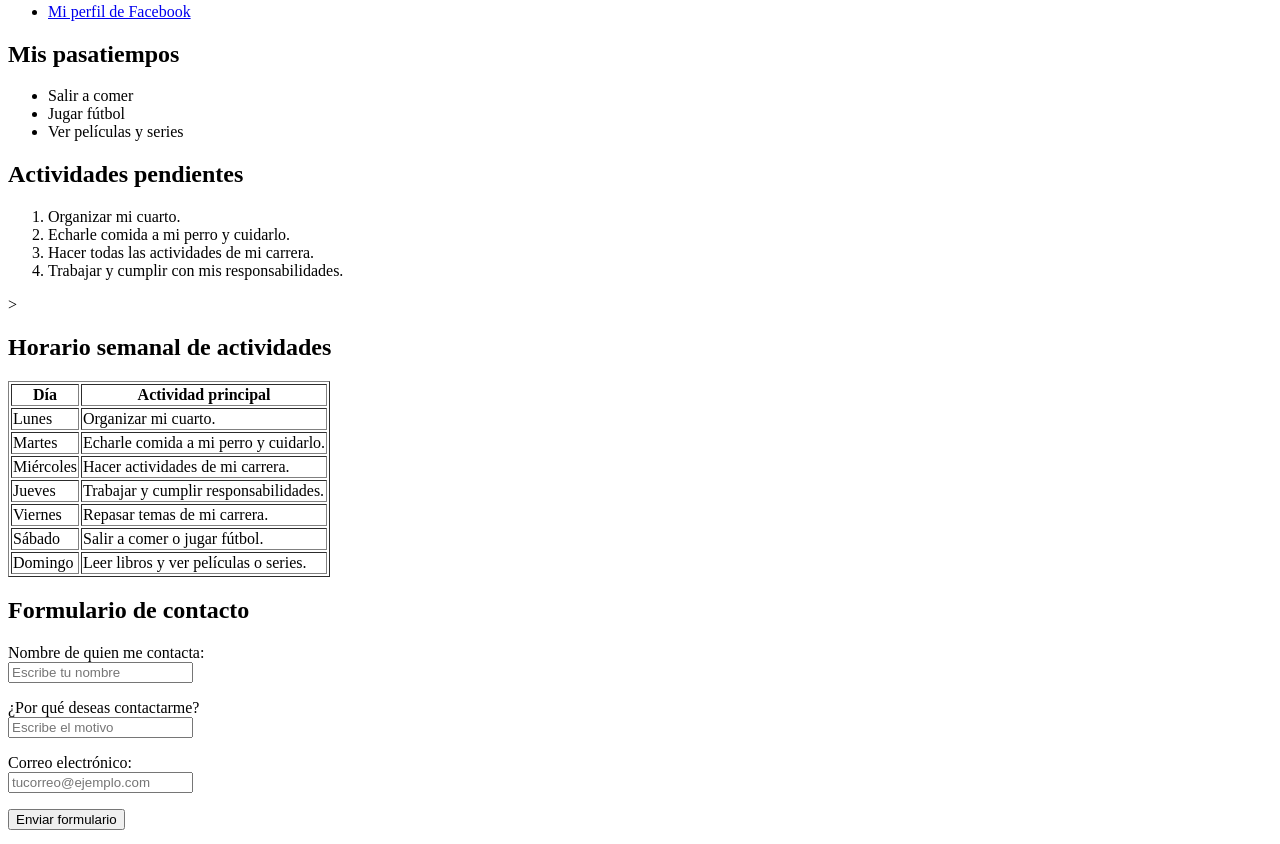
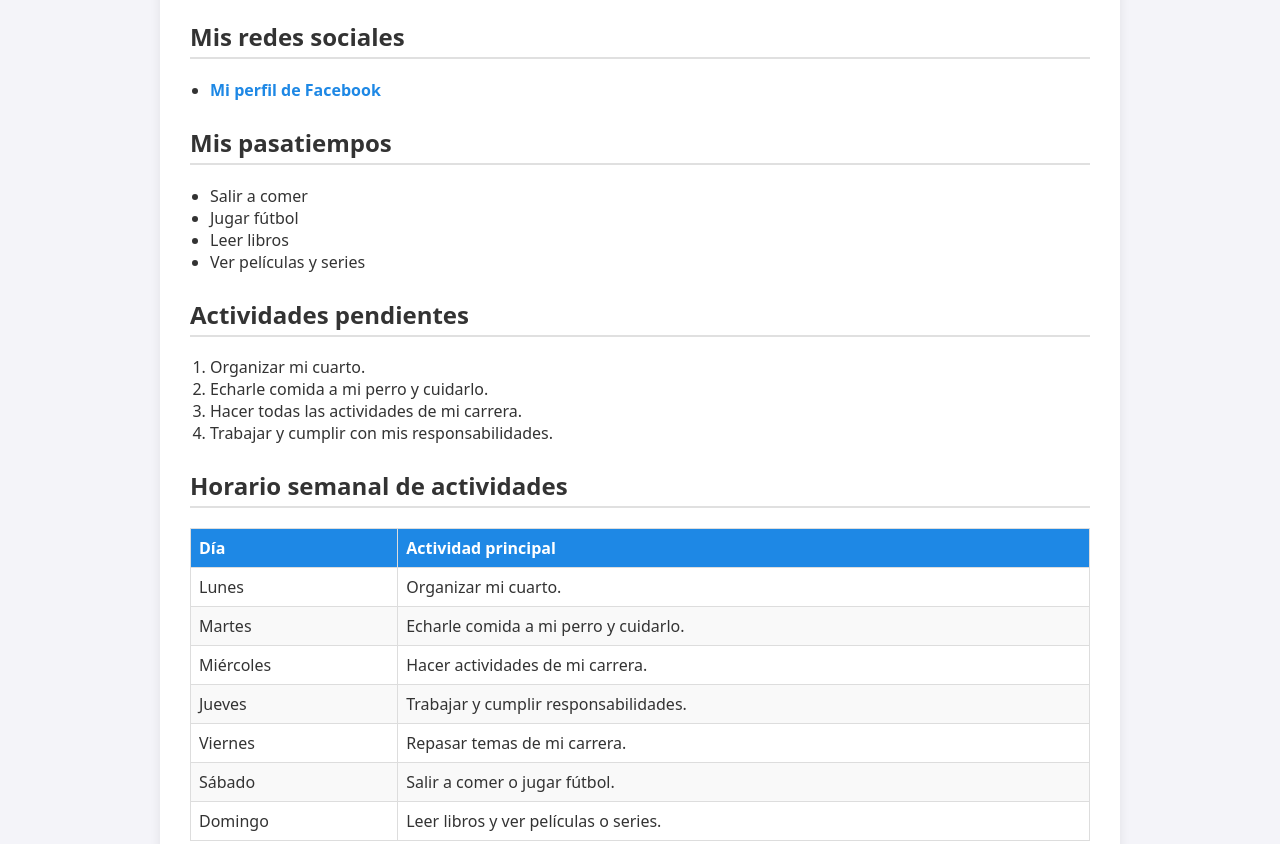
Before and after one commit to enedysahernandez-wq/mi-pagina-web, a plain HTML site: page index.html in a window 1280 px wide. Shown: the part 739-1583 px from the top of the page. Drawn offline with Linux system fonts and the light colour scheme.

Commit message:
actualizacion fondo

```diff
--- a/index.html
+++ b/index.html
@@ -4,8 +4,122 @@
     <meta charset="UTF-8">
     <meta name="viewport" content="width=device-width, initial-scale=1.0">
     <title>Sobre mí - Jorge Armando Echeverría Niebles</title>
+
+    <style>
+        body {
+            margin: 0;
+            padding: 0;
+            font-family: system-ui, -apple-system, BlinkMacSystemFont, "Segoe UI", Arial, sans-serif;
+            background-color: #f4f4f9;
+            color: #333;
+        }
+
+        .container {
+            max-width: 900px;
+            margin: 30px auto;
+            padding: 30px;
+            background-color: #ffffff;
+            border-radius: 12px;
+            box-shadow: 0 4px 12px rgba(0, 0, 0, 0.08);
+        }
+
+        h1 {
+            text-align: center;
+            color: #1e88e5;
+            margin-bottom: 10px;
+        }
+
+        h2 {
+            color: #333;
+            border-bottom: 2px solid #e0e0e0;
+            padding-bottom: 4px;
+            margin-top: 25px;
+        }
+
+        p {
+            line-height: 1.6;
+        }
+
+        img {
+            display: block;
+            margin: 15px auto;
+            border-radius: 50%;
+            max-width: 200px;
+            height: auto;
+            object-fit: cover;
+        }
+
+        ul, ol {
+            padding-left: 20px;
+        }
+
+        a {
+            color: #1e88e5;
+            text-decoration: none;
+            font-weight: 600;
+        }
+
+        a:hover {
+            text-decoration: underline;
+        }
+
+        table {
+            width: 100%;
+            border-collapse: collapse;
+            margin-top: 10px;
+        }
+
+        th, td {
+            border: 1px solid #ddd;
+            padding: 8px;
+            text-align: left;
+        }
+
+        th {
+            background-color: #1e88e5;
+            color: #fff;
+        }
+
+        tbody tr:nth-child(even) {
+            background-color: #f9f9f9;
+        }
+
+        form {
+            margin-top: 20px;
+        }
+
+        form label {
+            font-weight: 600;
+        }
+
+        form input[type="text"],
+        form input[type="email"] {
+            width: 100%;
+            padding: 8px 10px;
+            margin-top: 4px;
+            margin-bottom: 12px;
+            border: 1px solid #ccc;
+            border-radius: 6px;
+            box-sizing: border-box;
+        }
+
+        button[type="submit"] {
+            padding: 10px 16px;
+            border: none;
+            border-radius: 6px;
+            background-color: #1e88e5;
+            color: #fff;
+            font-weight: 600;
+            cursor: pointer;
+        }
+
+        button[type="submit"]:hover {
+            background-color: #1565c0;
+        }
+    </style>
 </head>
 <body>
+    <div class="container">
 
         <h1>Sobre mí</h1>
         <p>
@@ -15,6 +129,7 @@
             Esta página web básica fue creada para presentarme y practicar el uso de HTML.
         </p>
 
+
         <h2>Hoja de vida</h2>
         <p>A continuación, algunos datos básicos sobre mí:</p>
         <ul>
@@ -23,8 +138,11 @@
             <li><strong>Área de interés:</strong> Gestionar sistemas electromecánicos</li>
         </ul>
 
+
         <h2>Mi fotografía</h2>
+
         <img src="JORGE.jpg" alt="Foto de Jorge Armando Echeverría Niebles" width="250">
+
 
         <h2>Mis redes sociales</h2>
         <ul>
@@ -39,6 +157,7 @@
         <ul>
             <li>Salir a comer</li>
             <li>Jugar fútbol</li>
+            <li>Leer libros</li>
             <li>Ver películas y series</li>
         </ul>
 
@@ -48,9 +167,10 @@
             <li>Echarle comida a mi perro y cuidarlo.</li>
             <li>Hacer todas las actividades de mi carrera.</li>
             <li>Trabajar y cumplir con mis responsabilidades.</li>
-    </ol>>
+        </ol>
+
         <h2>Horario semanal de actividades</h2>
-    <table border="1">
+        <table>
             <thead>
                 <tr>
                     <th>Día</th>
@@ -88,6 +208,7 @@
                 </tr>
             </tbody>
         </table>
+
         <h2>Formulario de contacto</h2>
         <form action="#" method="post">
             <p>
@@ -109,6 +230,6 @@
                 <button type="submit">Enviar formulario</button>
             </p>
         </form>
-
+    </div>
 </body>
 </html>
```
Lines whose indentation alone changed are shown as unchanged.
